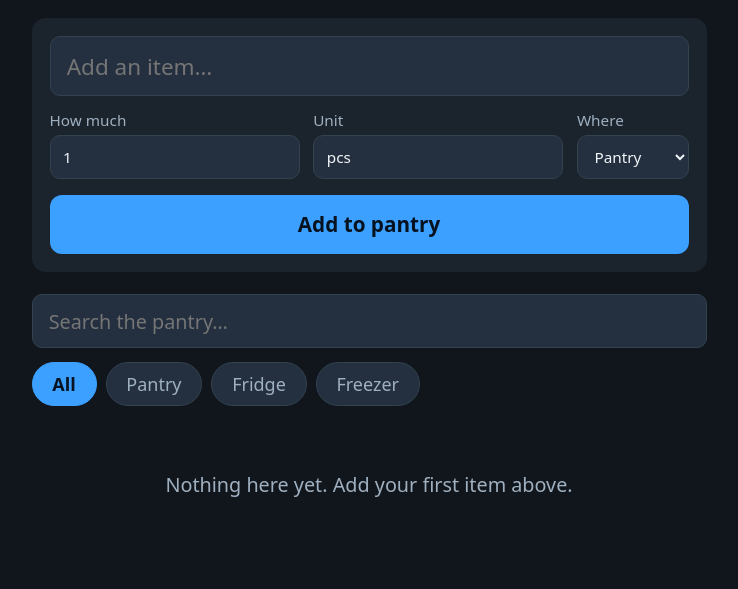
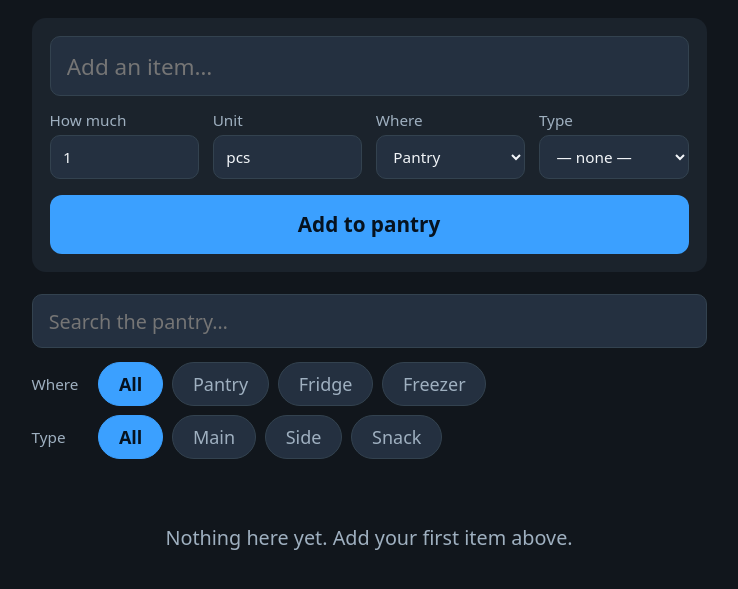
Before and after one commit to EWH2000/pantryapp, a FastAPI app: page / in a window 1280 px wide. Shown: the part 74-663 px from the top of the page, without its empty margins (271-1009 px from the left). Run offline with FastAPI, Linux system fonts and the light colour scheme.

Commit message:
feat: add main/side/snack category to items
Optional category field (main/side/snack) on Item, with a Type select on
the add form, a parallel filter-chip row, and category shown on each item.
Existing items stay uncategorized (NULL).

```diff
--- a/app/main.py
+++ b/app/main.py
@@ -15,7 +15,7 @@ from fastapi.templating import Jinja2Templates
 from sqlmodel import Session, col, select
 
 from app.db import get_session, init_db
-from app.models import Item, Location, Status
+from app.models import Category, Item, Location, Status
 
 
 @asynccontextmanager
@@ -41,7 +41,11 @@ def index(request: Request, session: Session = Depends(get_session)):
     return templates.TemplateResponse(
         request,
         "index.html",
-        {"items": _all_items(session), "locations": list(Location)},
+        {
+            "items": _all_items(session),
+            "locations": list(Location),
+            "categories": list(Category),
+        },
     )
 
 
@@ -50,12 +54,13 @@ def list_items(
     request: Request,
     q: str = "",
     location: str = "",
+    category: str = "",
     session: Session = Depends(get_session),
 ):
-    """The list fragment, optionally narrowed by search text and location.
+    """The list fragment, optionally narrowed by search, location, category.
 
     This is the HTMX swap target for #item-list. The search box and the
-    location chips both call here; `q` and `location` may be empty.
+    filter chips call here; `q`, `location`, `category` may all be empty.
     """
     statement = select(Item)
     q = q.strip()
@@ -67,6 +72,11 @@ def list_items(
             statement = statement.where(Item.location == Location(location))
         except ValueError:
             pass                        # unknown location → no filter
+    if category:
+        try:
+            statement = statement.where(Item.category == Category(category))
+        except ValueError:
+            pass                        # unknown category → no filter
     items = list(session.exec(statement.order_by(Item.name)).all())
     return templates.TemplateResponse(
         request,
@@ -82,16 +92,24 @@ def create_item(
     quantity: float = Form(1),
     unit: str = Form("pcs"),
     location: Location = Form(Location.pantry),
+    category: str = Form(""),
     session: Session = Depends(get_session),
 ):
     """Add an item from the form, then return the refreshed list."""
     name = name.strip()
     if name:                            # ignore an empty submit, don't error
+        cat = None
+        if category:
+            try:
+                cat = Category(category)
+            except ValueError:
+                cat = None              # unknown value → leave uncategorized
         session.add(Item(
             name=name,
             quantity=quantity,
             unit=unit.strip() or "pcs",
             location=location,
+            category=cat,
         ))
         session.commit()
     return templates.TemplateResponse(
--- a/app/static/css/styles.css
+++ b/app/static/css/styles.css
@@ -66,12 +66,14 @@ main {
 
 .add-row {
     display: flex;
+    flex-wrap: wrap;
     gap: 0.75rem;
     margin-bottom: 0.9rem;
 }
 
 .field {
     flex: 1;
+    min-width: 7rem;
     display: flex;
     flex-direction: column;
     gap: 0.3rem;
@@ -127,6 +129,14 @@ input:focus, select:focus {
     display: flex;
     gap: 0.5rem;
     flex-wrap: wrap;
+    align-items: center;
+    margin-bottom: 0.5rem;
+}
+
+.filter-label {
+    color: var(--text-dim);
+    font-size: 0.85rem;
+    min-width: 3.2rem;
 }
 
 .chip {
--- a/app/templates/_item_list.html
+++ b/app/templates/_item_list.html
@@ -7,6 +7,7 @@
             <span class="item-meta">
                 {{ "%g"|format(item.quantity) }} {{ item.unit }}
                 · {{ item.location.value|capitalize }}
+                {% if item.category %} · {{ item.category.value|capitalize }}{% endif %}
             </span>
         </div>
         <div class="item-actions">
--- a/app/templates/index.html
+++ b/app/templates/index.html
@@ -25,6 +25,14 @@
                     {% endfor %}
                 </select>
             </label>
+            <label class="field">Type
+                <select name="category">
+                    <option value="">— none —</option>
+                    {% for cat in categories %}
+                    <option value="{{ cat.value }}">{{ cat.value|capitalize }}</option>
+                    {% endfor %}
+                </select>
+            </label>
         </div>
         <button class="btn btn-add" type="submit">Add to pantry</button>
     </form>
@@ -40,18 +48,36 @@
            hx-target="#item-list"
            hx-include=".filters input:checked">
     <div class="filters">
+        <span class="filter-label">Where</span>
         <label class="chip">
             <input type="radio" name="location" value="" checked
                    hx-get="/items" hx-target="#item-list"
-                   hx-include=".search">
+                   hx-include=".search, .filters input:checked">
             <span>All</span>
         </label>
         {% for loc in locations %}
         <label class="chip">
             <input type="radio" name="location" value="{{ loc.value }}"
                    hx-get="/items" hx-target="#item-list"
-                   hx-include=".search">
+                   hx-include=".search, .filters input:checked">
             <span>{{ loc.value|capitalize }}</span>
+        </label>
+        {% endfor %}
+    </div>
+    <div class="filters">
+        <span class="filter-label">Type</span>
+        <label class="chip">
+            <input type="radio" name="category" value="" checked
+                   hx-get="/items" hx-target="#item-list"
+                   hx-include=".search, .filters input:checked">
+            <span>All</span>
+        </label>
+        {% for cat in categories %}
+        <label class="chip">
+            <input type="radio" name="category" value="{{ cat.value }}"
+                   hx-get="/items" hx-target="#item-list"
+                   hx-include=".search, .filters input:checked">
+            <span>{{ cat.value|capitalize }}</span>
         </label>
         {% endfor %}
     </div>
```
Also changed, not shown: app/models.py (+10 -0 lines).
